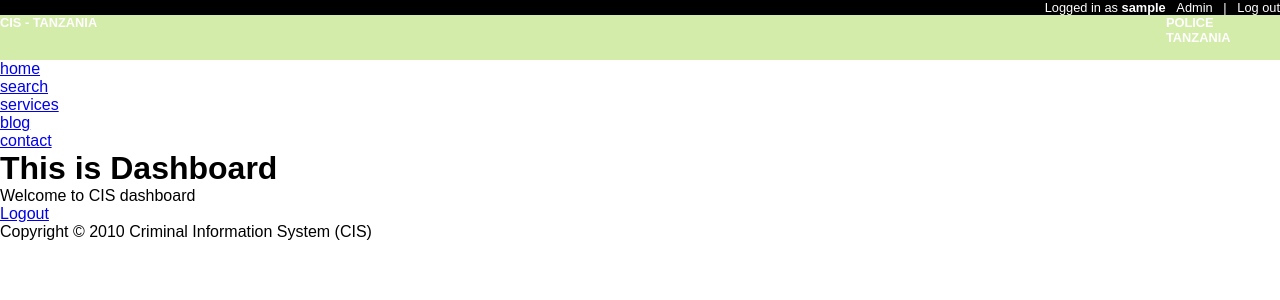
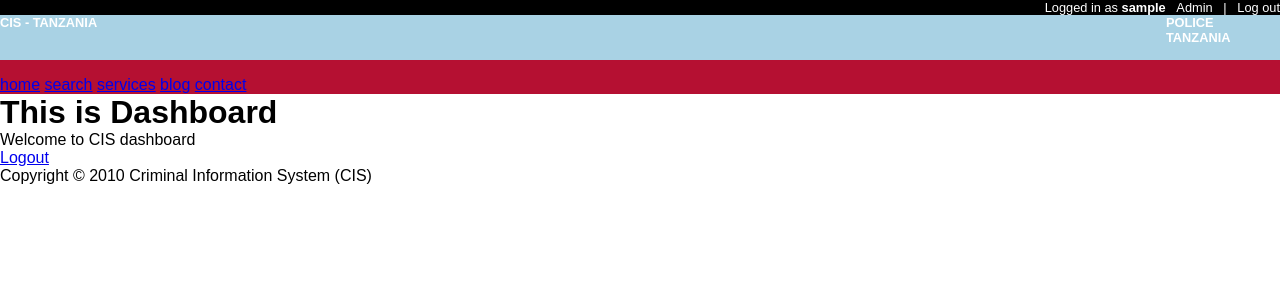
Before and after one commit to theCISProject/cis, a Django app: template templates/dashboard.html in a window 1280 px wide. Shown: the top 300 px of the page. Run offline with Django 3.2, Linux system fonts and the light colour scheme; the template is opened without the code that fills it, so the values that code supplies are empty; the visitor is signed in with stand-in values (Sample User, id 1).

Commit message:
change the css, strim down the styles.

```diff
--- a/statics/stylesheets/style.css
+++ b/statics/stylesheets/style.css
@@ -19,96 +19,6 @@ ul{
 	width:100%;
 	margin:0 auto 0 auto;
 }
-
-/*#header img{
-	width:243px;
-	margin:31px 0 0 49px;
-	float:left;
-	}
-
-#header ul{
-	width:306px;
-	display:block;
-	margin:15px 0 0 49px;
-	float:left;
-	font-size:0px;
-	}
-#header ul li{
-	display:block;
-	margin:0 1px 0 0px;
-	float:left;
-	}
-#header ul li a{
-	display:block;
-	height:74px;
-	text-indent:-2000px;
-	}
-#header ul li a.home{
-	background:url(/statics/images/home_icon.gif) no-repeat; width:60px;
-	}
-#header ul li a.search{
-	background:url(/statics/images/search.gif) no-repeat; width:60px;
-	}
-#header ul li a.ser{
-	background:url(/statics/images/services.gif) no-repeat; width:60px;
-	}
-#header ul li a.blog{
-	background:url(/statics/images/blog.gif) no-repeat; width:60px;
-	}
-#header ul li a.contact{
-	background:url(/statics/images/contact_icon.gif) no-repeat; width:60px;
-	}
-#header ul.navi{
-	width:306px;
-	display:block;
-	margin:0px 0 0 0px;
-	float:left;
-	font-size:0px;
-	padding:0 0 0 472px;
-	}
-#header ul.navi li{
-	display:block;
-	margin:0 0px 0 0px;
-	float:left;
-	}
-#header ul.navi li a.navi1{
-	background:url(/statics/images/navi_bg.gif) no-repeat; width:61px; background-color:#FEF4D6;
-	font-family:Arial, Helvetica, sans-serif; font-size:11px; font-weight:bold;	color:#FFFFFF;
-	text-decoration:none; padding-top:9px;	height:20px; text-indent:0px; text-align:center;
-	}
-#header ul.navi li a.nobor{
-	background:url(/statics/images/navi_bg1.gif) no-repeat; width:61px;	font-family:Arial, Helvetica, sans-serif;
-	font-size:11px;	font-weight:bold; color:#FFFFFF; text-decoration:none; height:29px;	text-indent:0px;
-	text-align:center;	line-height:29px;  background-color:#FEF4D6;
-	}
-#header ul.navi li a.navi1:hover{
-	background:url(/statics/images/navi_bgh.gif) no-repeat; width:61px;
-	}
-#header ul.navi li a.nobor:hover{
-	background:url(/statics/images/navi_bgh.gif) no-repeat; width:61px;
-	}
-#header h2{
-	width:128px; padding:32px 0 0 49px;	font-family:Georgia, "Times New Roman", Times, serif;
-	font-size:48px;	color:#1892AC;	font-weight:normal;	display:block;	float:left; background-color:#FFFFFF;
-	}
-#header h2 span{
-	font-size:30px;
-	}
-#header p{
-	width:531px;
-	display:block;
-	margin:20px 0 13px 24px;
-	float:left;
-	font-size:14px;
-	line-height:18px;
-	}
-#header h3{
-	font-size:24px;
-	line-height:18px; width:auto;
-	height:20px; font-weight:normal;
-	margin:0 0 0 0px;
-	padding:0px 60px 0 1px; display:block; float:right;
-	}*/
 
 /*----------------------login--------------------*/
 #login{
@@ -187,7 +97,7 @@ ul{
       color: #FFF;
       font-size: 0.8em;
       width: 100%;
-      background-color: #D3ECA9;
+      background-color: #A9D2E4;
       height: 60px;
 }
 
@@ -208,6 +118,39 @@ ul{
 #branding .cis_branding{
       float: left;
 }
+
+/* ------------navigation--------------- */
+
+#navigation{
+	  width: 100%;
+	  font-size: 100%;
+	  background-color: #B51032;
+}
+
+#navigation ul {
+	list-style: none;
+	margin: 0;
+	padding: 0;
+	padding-top: 1em;
+}
+
+#navigation li {
+	display: inline;
+}
+
+#navigation a:link a:visited {
+      padding: 04em 1em 0.4em 1em;
+      background-color: #B51032;
+      color: #FFFFFF;
+      text-decoration: none;
+      border: 1px solid #711515;
+}
+
+#navigation a:hover {
+      color:#FFFFFF ;
+      background-color: #711515;
+}
+
 /*-------------------------middle-------------*/
 #container{
 	width:100%;
--- a/templates/core/partials/header.html
+++ b/templates/core/partials/header.html
@@ -1,5 +1,5 @@
 {% if user.is_authenticated %}
-<ul class="navi">
+<ul>
   <li><a href="/dashboard/" class="navi1">home</a></li>
   <li><a href="http://www.free-css.com/" class="navi1">search</a></li>
   <li><a href="http://www.free-css.com/" class="navi1">services</a></li>
```
